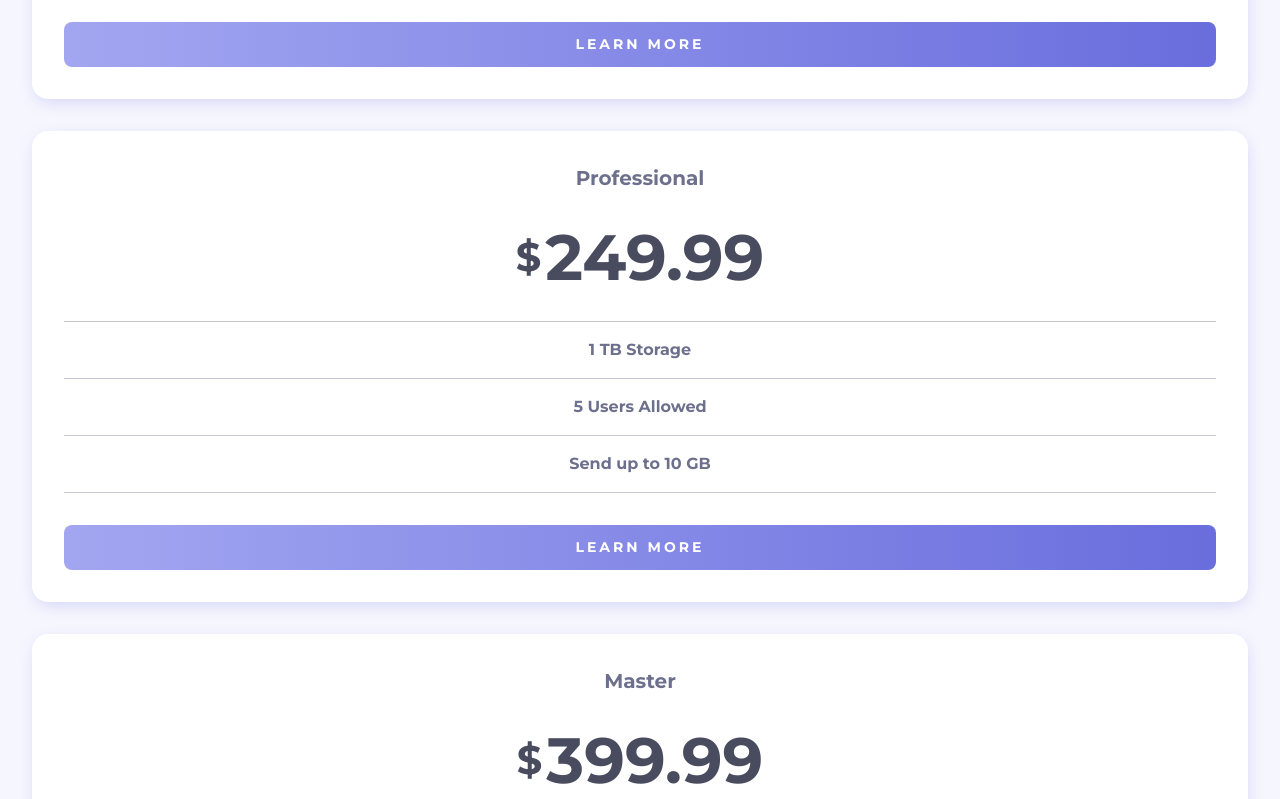
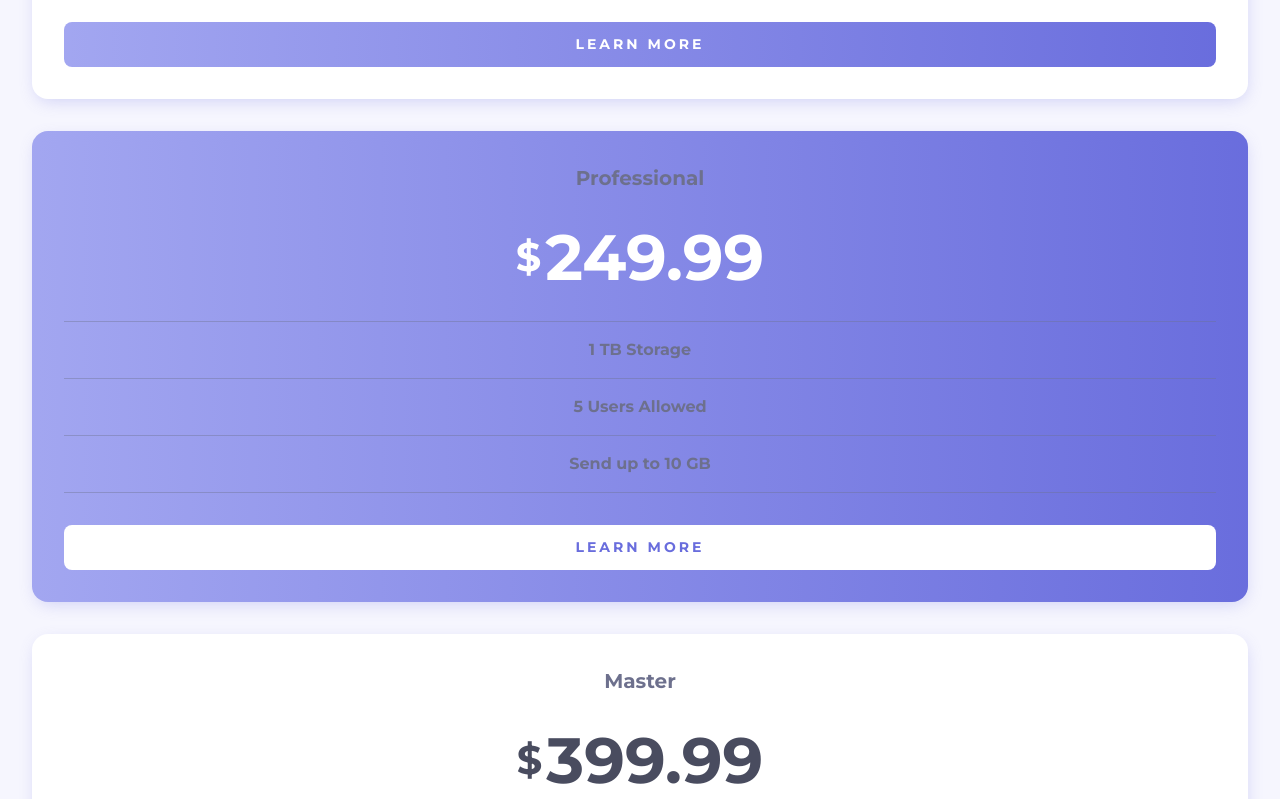
Before and after one commit to Shadowbest/Pricing-component-with-toggle, a React (Vite) app: page / in a window 1280 px wide. Shown: the part 620-1419 px from the top of the page. Built offline with nearby package versions, Linux system fonts and the light colour scheme.

Commit message:
feat(ui): make professional tier card have different styles

```diff
--- a/src/components/PricingCard.jsx
+++ b/src/components/PricingCard.jsx
@@ -1,6 +1,13 @@
 export default function PricingCard({ tier, tierPrice, features}) {
+  const cardClasses = "professional" === tier.toLowerCase()
+    ? "pricing-card bg-gradient"
+    : "pricing-card";
+  const buttonClasses = "professional" === tier.toLowerCase()
+    ? "btn text-uppercase bg-light"
+    : "btn text-uppercase bg-gradient"
+
   return (
-    <article className="pricing-card">
+    <article className={cardClasses}>
       <h2 className="price-tier">{tier}</h2>
 
       <p className="price">
@@ -15,7 +22,7 @@ export default function PricingCard({ tier, tierPrice, features}) {
         }
       </ul>
 
-      <a href="#" className="btn text-uppercase bg-gradient">Learn More</a>
+      <a href="#" className={buttonClasses}>Learn More</a>
     </article>
   );
 }
--- a/src/stylesheets/index.css
+++ b/src/stylesheets/index.css
@@ -107,6 +107,15 @@
       hsl(var(--accent-clr-700))
     );
   }
+
+  .bg-gradient-card {
+    color: white;
+    background-image: linear-gradient(
+      to bottom,
+      hsl(var(--accent-clr-300)),
+      hsl(var(--accent-clr-700))
+    );
+  }
 }
 
 header {
@@ -150,7 +159,7 @@ h1 {
   box-shadow: 1px 5px 17px -4px hsl(var(--accent-clr-700) / 0.3);
 }
 
-.pricing-card.bg-gradient .price-tier {
+.pricing-card.bg-gradient-card .price-tier {
   color: inherit;
 }
 
@@ -183,10 +192,10 @@ h1 {
   }
 }
 
-.pricing-card.bg-gradient .card-features {
+.pricing-card.bg-gradient-card .card-features {
   li {
     color: inherit;
-    border-color: white;
+    border-color: hsl(var(--neutral-clr-50) / 0.4);
   }
 }
 
```
